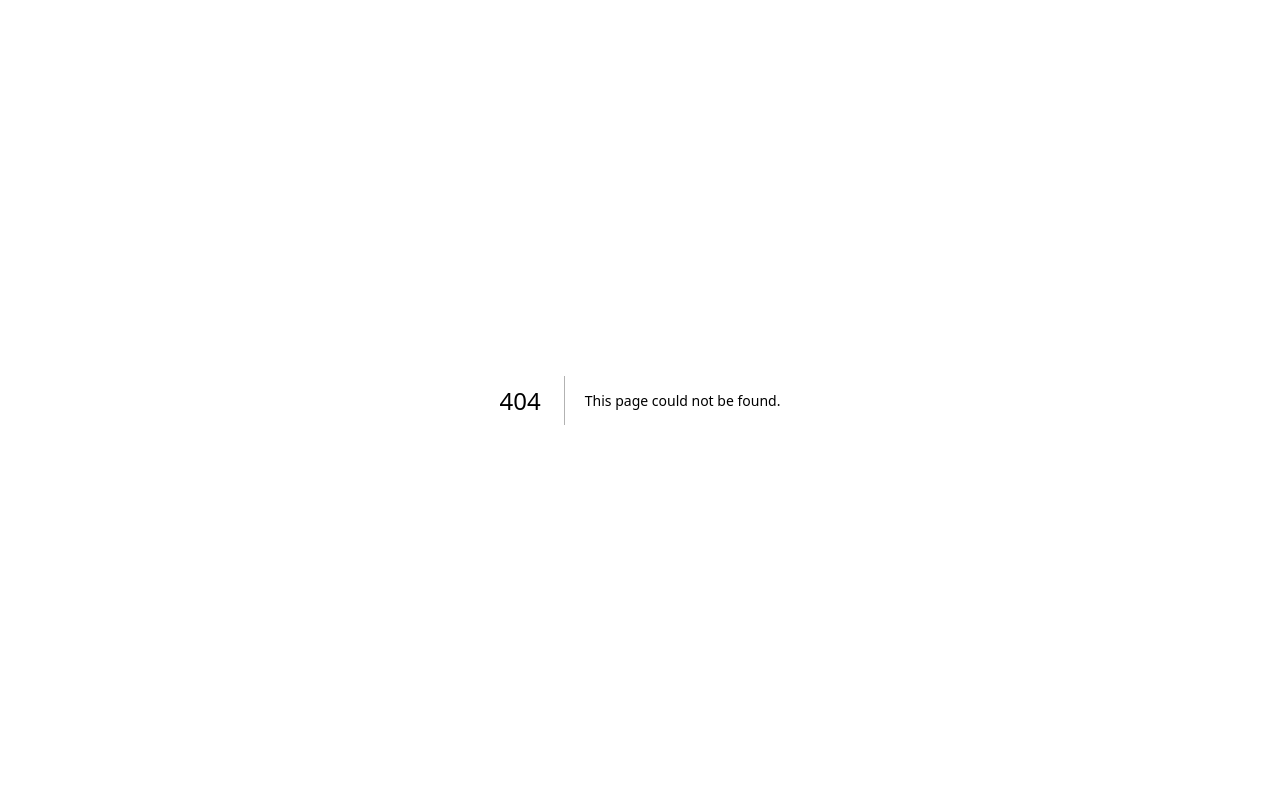
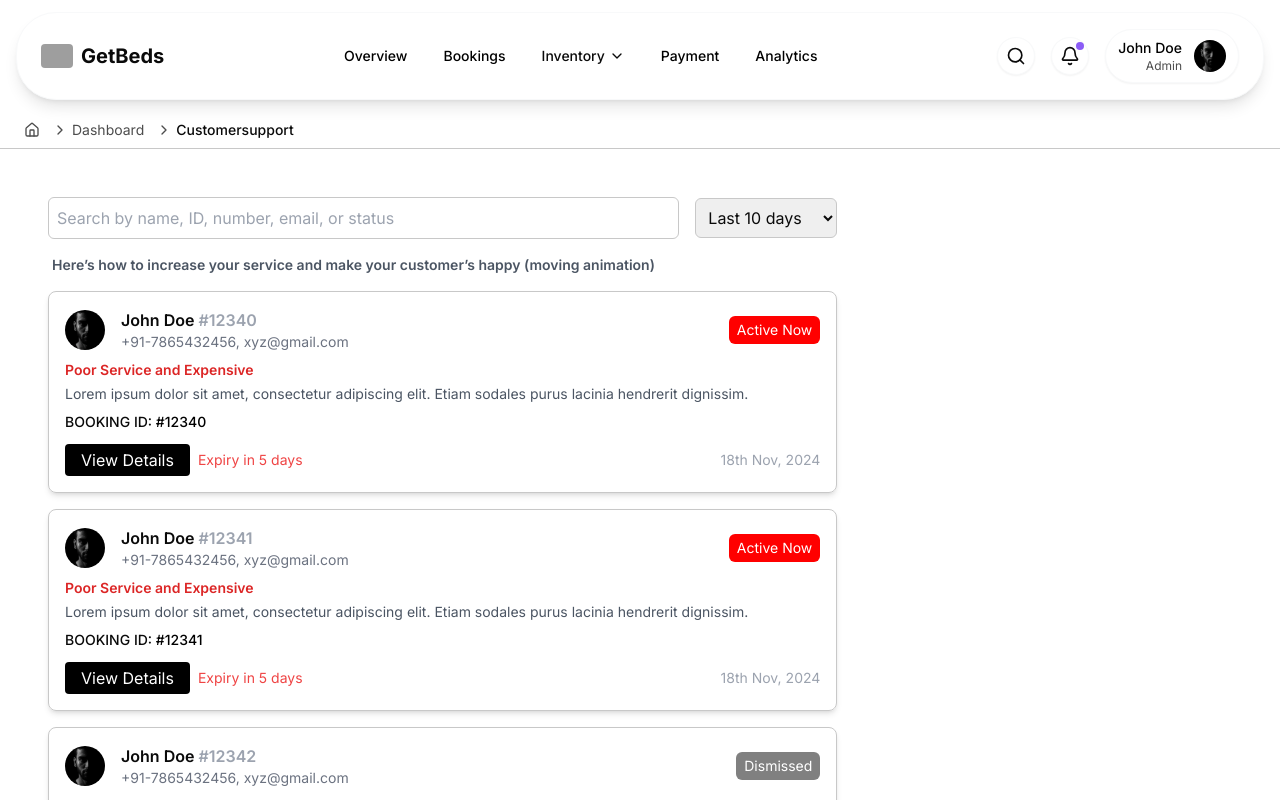
Before and after one commit to Sunil-jangid/getbeds-admin, a Next.js app: page /dashboard/customersupport in a window 1280 px wide. Before the commit this address had no page. Shown: the top 800 px of the page. Built offline with nearby package versions, Linux system fonts and the light colour scheme; grey boxes are pictures that could not be loaded.

Commit message:
customer support page

```diff
--- /dev/null
+++ b/src/app/dashboard/customersupport/page.tsx
@@ -0,0 +1,100 @@
+// TicketDashboard.tsx
+'use client';
+
+import React, { useState, useEffect } from 'react';
+import Image from 'next/image';
+
+const dummyData = Array.from({ length: 3 }, (_, i) => ({
+  id: `#1234${i}`,
+  name: 'John Doe',
+  phone: '+91-7865432456',
+  email: 'xyz@gmail.com',
+  title: 'Poor Service and Expensive',
+  message: 'Lorem ipsum dolor sit amet, consectetur adipiscing elit. Etiam sodales purus lacinia hendrerit dignissim.',
+  status: i < 2 ? 'Active Now' : 'Dismissed',
+  date: '18th Nov, 2024',
+  expiry: i < 2 ? 'Expiry in 5 days' : '',
+}));
+
+export default function TicketDashboard() {
+  const [search, setSearch] = useState('');
+  const [daysFilter, setDaysFilter] = useState('10');
+  const [chatMessages, setChatMessages] = useState<string[]>([]);
+  const [input, setInput] = useState('');
+
+  const filteredData = dummyData.filter(item => {
+    const term = search.toLowerCase();
+    return (
+      item.name.toLowerCase().includes(term) ||
+      item.id.toLowerCase().includes(term) ||
+      item.phone.includes(term) ||
+      item.email.toLowerCase().includes(term) ||
+      item.status.toLowerCase().includes(term)
+    );
+  });
+
+  const handleSend = () => {
+    if (!input.trim()) return;
+    setChatMessages([...chatMessages, input]);
+    setInput('');
+  };
+
+  return (
+    <div className="flex w-full h-full p-12 gap-4">
+      {/* Left Side */}
+      <div className="w-2/3 space-y-4 overflow-visible">
+        <div className="flex justify-between items-center gap-4">
+          <input
+            value={search}
+            onChange={(e) => setSearch(e.target.value)}
+            placeholder="Search by name, ID, number, email, or status"
+            className="w-full p-2 border rounded-md"
+          />
+          <select
+            value={daysFilter}
+            onChange={(e) => setDaysFilter(e.target.value)}
+            className="border rounded-md p-2"
+          >
+            {[10, 30, 50, 100, 'All'].map(d => (
+              <option key={d} value={d}>{d === 'All' ? 'All Days' : `Last ${d} days`}</option>
+            ))}
+          </select>
+        </div>
+        <div className="w-full overflow-hidden whitespace-nowrap mb-2">
+  <p className="animate-marquee text-gray-600 font-semibold text-sm ml-1">
+    Here’s how to increase your service and make your customer’s happy (moving animation)
+  </p>
+</div>
+
+        {filteredData.map((item, idx) => (
+          <div key={idx} className="p-4 rounded-lg shadow-md border">
+            <div className="flex items-center gap-4">
+              <Image src="/pro.png" alt="profile" width={40} height={40} className="rounded-full" />
+              <div>
+                <p className="font-semibold">{item.name} <span className="text-gray-400">{item.id}</span></p>
+                <p className="text-sm text-gray-500">{item.phone}, {item.email}</p>
+              </div>
+              <div className="ml-auto text-sm text-white px-2 py-1 rounded-md flex items-center gap-1"
+                   style={{ background: item.status === 'Active Now' ? 'red' : 'gray' }}>
+                {item.status}
+              </div>
+            </div>
+            <p className="mt-2 text-red-600 font-semibold text-sm">{item.title}</p>
+            <p className="text-sm text-gray-600 mt-1">{item.message}</p>
+            <div className="mt-2 text-sm font-medium">BOOKING ID: <span className="text-black">{item.id}</span></div>
+            <div className="flex justify-between items-center mt-3">
+              <div className="flex gap-2 items-center">
+                <button className="bg-black text-white px-4 py-1 rounded">View Details</button>
+                {item.expiry && <div className="text-red-500 text-sm">{item.expiry}</div>}
+              </div>
+              <div className="text-gray-400 text-sm">{item.date}</div>
+            </div>
+          </div>
+        ))}
+      </div>
+
+      {/* Right Side Chat */}
+
+    </div>
+  );
+}
```
